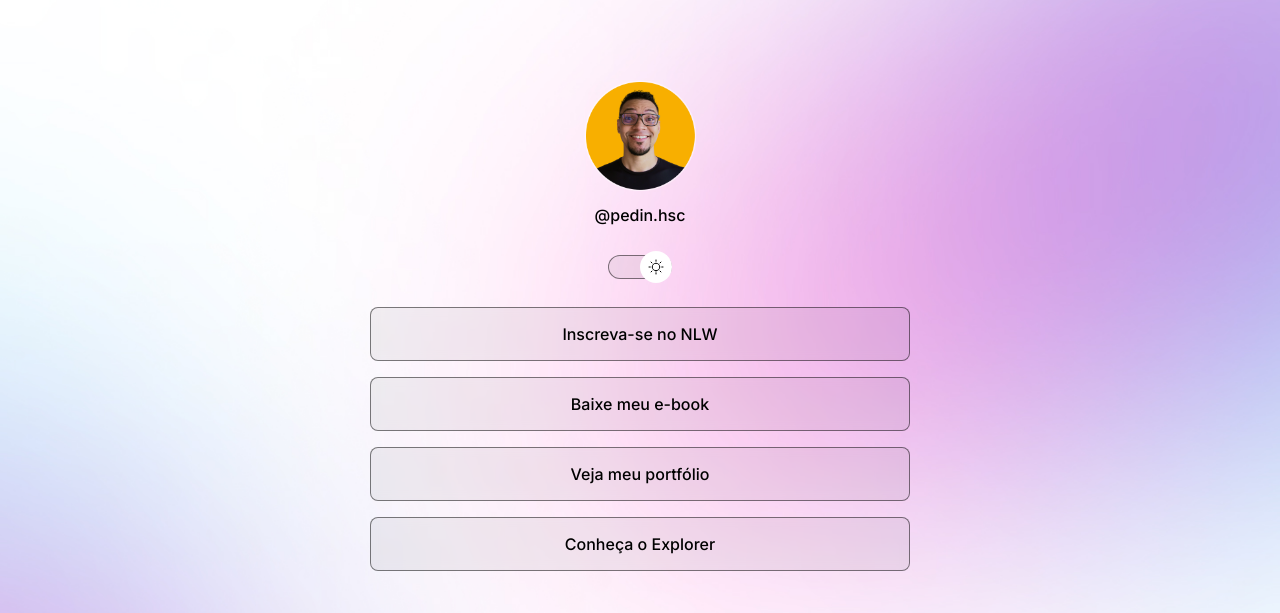
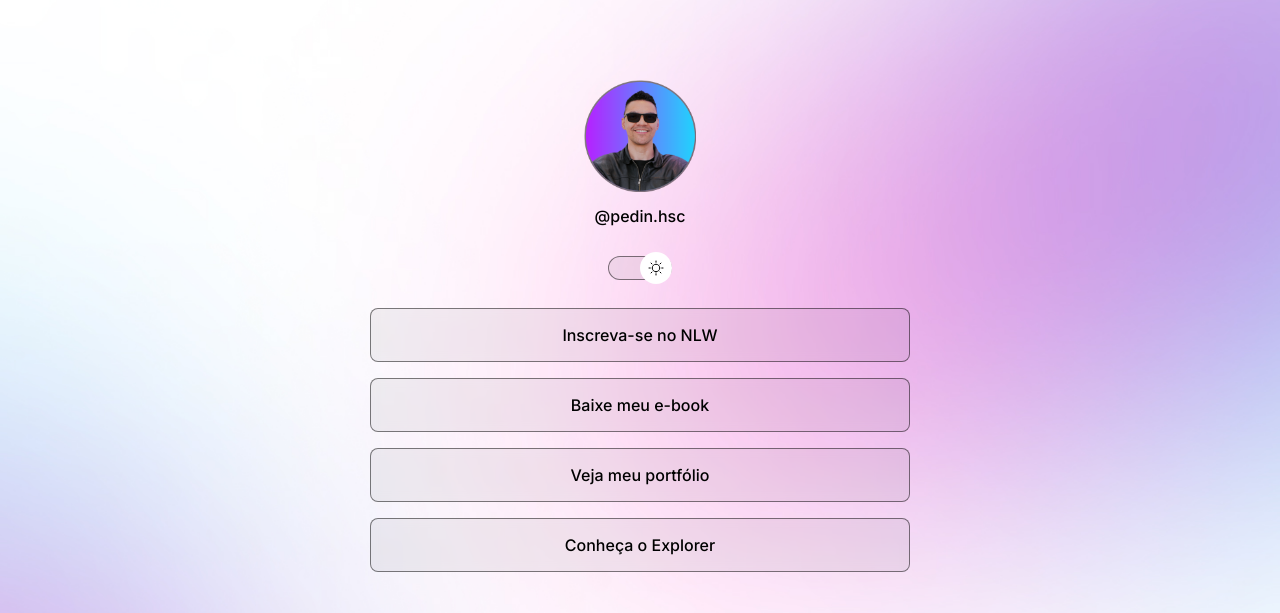
Before and after one commit to Pedin69/projeto, a plain HTML site: page index.html in a window 1280 px wide. Shown: the top 613 px of the page. Drawn offline with nearby package versions, Linux system fonts and the light colour scheme; a web font is replaced by a local one.

Commit message:
photo bug repair in profile

```diff
--- a/index.html
+++ b/index.html
@@ -19,7 +19,7 @@
 
     <div id="conteiner">
         <div id="profile">
-            <img src="./assets/avatar.png" alt="Foto Myke Brito Amarelo">
+            <img src="./assets/avatar-light.png" alt="Foto Myke Brito Amarelo">
             <p>@pedin.hsc</p>
         </div>
 
```
